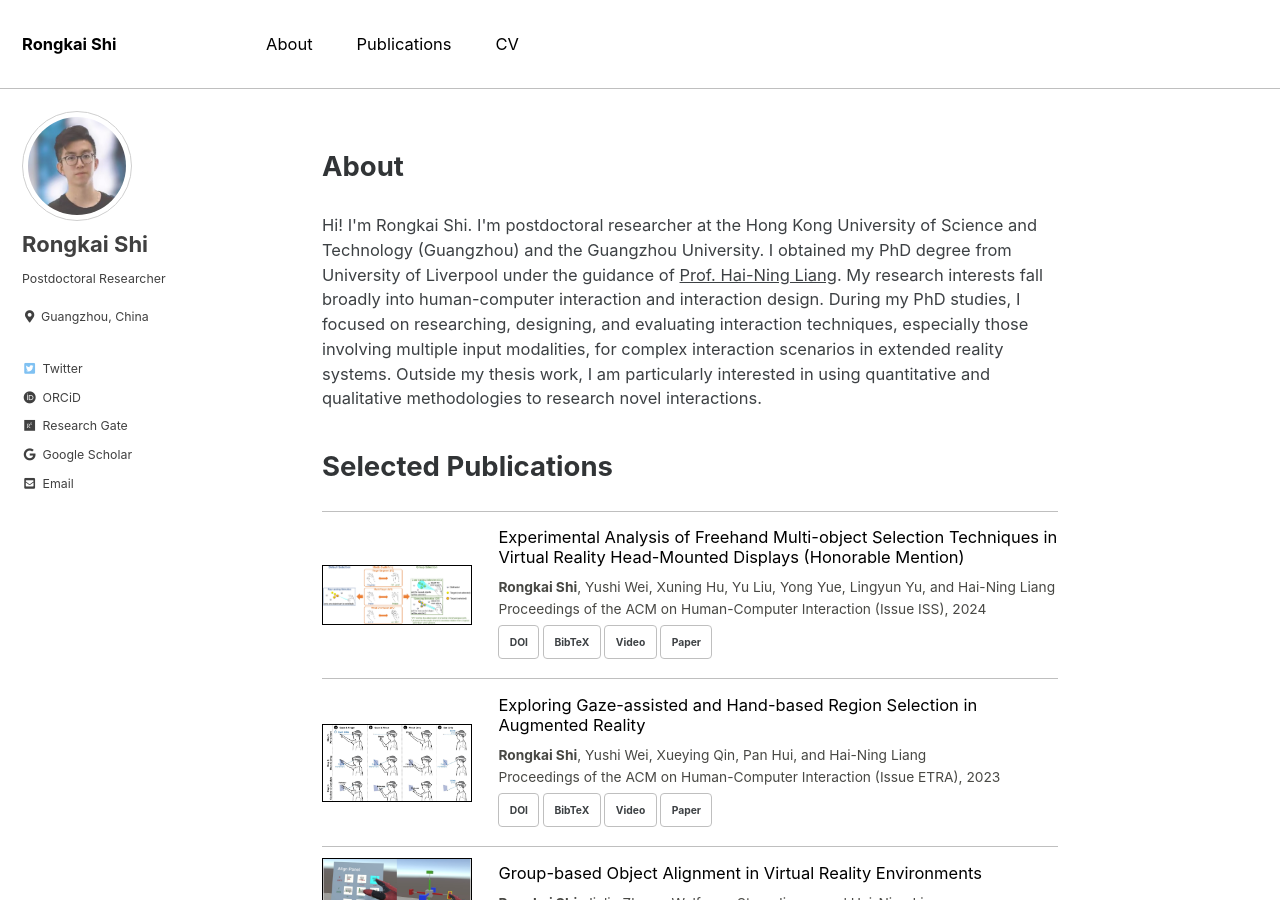
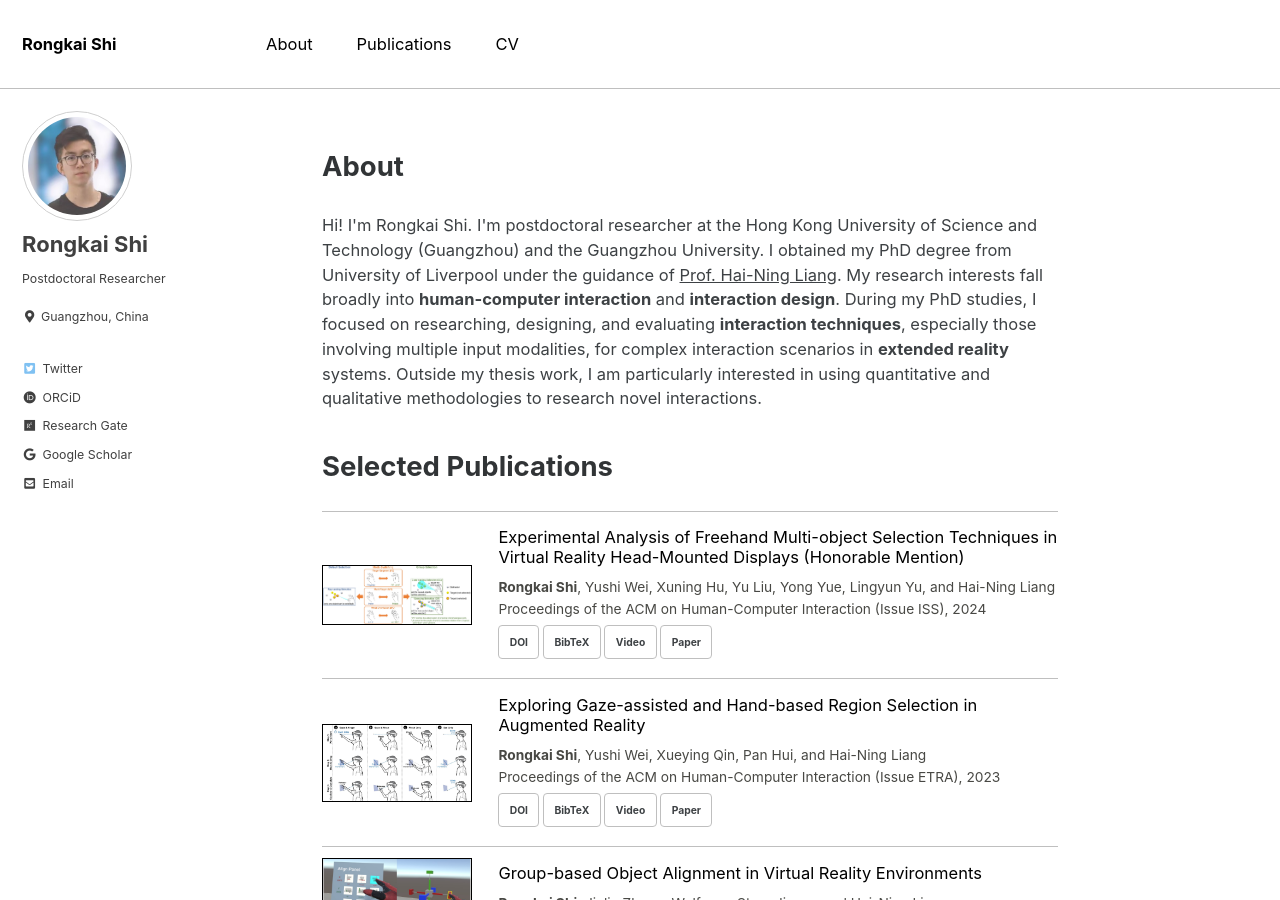
Before and after one commit to rongkaishi/rongkaishi.github.io, a Jekyll site: the page built from index.html, in a window 1280 px wide and 900 px high. Built offline with Jekyll 4.4.1, drawn with Linux system fonts in a browser that asks for light colours; cached includes are drawn as plain includes; the list of posts is cut into pages by our own code.

Commit message:
Dec2024Update

```diff
--- a/_layouts/home.html
+++ b/_layouts/home.html
@@ -6,7 +6,7 @@ layout: archive
 <h3 class="archive__subtitle">About</h3>
 <p class="archive__selfdefine-content">Hi! I'm Rongkai Shi. I'm postdoctoral researcher at the Hong Kong University of Science and Technology (Guangzhou) and the Guangzhou University. I obtained my PhD degree from University of Liverpool under the guidance of <a href="https://cma.hkust-gz.edu.cn/people/hai-ning-liang/">Prof. Hai-Ning Liang</a>.
 <!-- Previously, I completed my undergraduate degree at Xi'an Jiaotong-Liverpool University and worked as a research assistant in <a href="https://www.researchgate.net/lab/X-CHI-Lab-Hai-Ning-Liang">X-CHI Lab</a>.  -->
-My research interests fall broadly into human-computer interaction and interaction design. During my PhD studies, I focused on researching, designing, and evaluating interaction techniques, especially those involving multiple input modalities, for complex interaction scenarios in extended reality systems. Outside my thesis work, I am particularly interested in using quantitative and qualitative methodologies to research novel interactions.
+My research interests fall broadly into <b>human-computer interaction</b> and <b>interaction design</b>. During my PhD studies, I focused on researching, designing, and evaluating <b>interaction techniques</b>, especially those involving multiple input modalities, for complex interaction scenarios in <b>extended reality</b> systems. Outside my thesis work, I am particularly interested in using quantitative and qualitative methodologies to research novel interactions.
 </p>
 
 <!-- <p class="archive__selfdefine-content" style="color:Teal"><b>I am actively looking for lecturer or postdoc positions in academia starting late this year or early next year. Feel free to reach out!</b></p> -->
```
